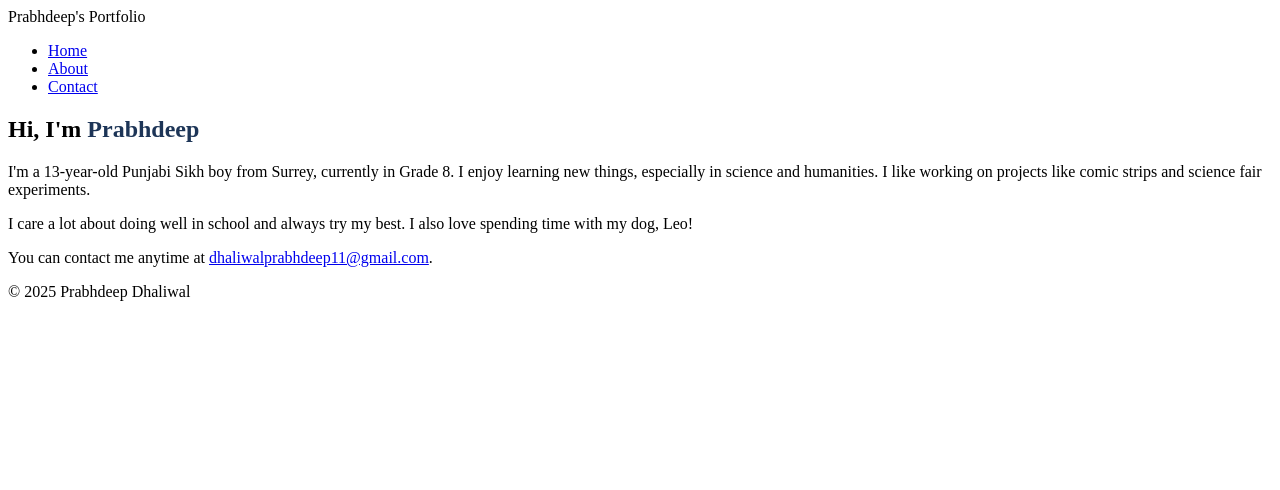
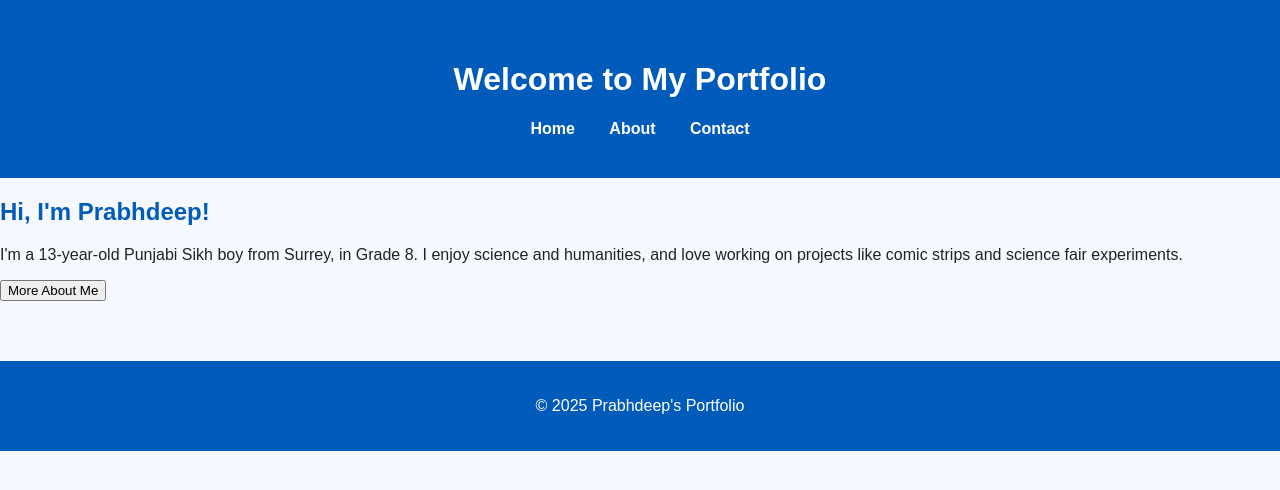
Before and after one commit to Prabhdeep-rgb/Prabhdeep-rgb.github.io, a plain HTML site: page index.html in a window 1280 px wide. Drawn offline with Linux system fonts and the light colour scheme.

Commit message:
Add files via upload

```diff
--- a/index.html
+++ b/index.html
@@ -2,39 +2,28 @@
 <html lang="en">
 <head>
   <meta charset="UTF-8" />
-  <meta name="viewport" content="width=device-width, initial-scale=1.0" />
-  <title>About Me - Prabhdeep</title>
+  <meta name="viewport" content="width=device-width, initial-scale=1.0"/>
+  <title>Prabhdeep's Portfolio</title>
   <link rel="stylesheet" href="styles.css" />
-  <style>
-    .highlight {
-      color: #1d3557;
-      font-weight: bold;
-    }
-  </style>
 </head>
 <body>
-  <header class="site-header">
-    <div class="logo">Prabhdeep's Portfolio</div>
+  <header>
+    <h1>Welcome to My Portfolio</h1>
     <nav>
-      <ul>
-        <li><a href="index.html">Home</a></li>
-        <li><a href="about.html" class="active">About</a></li>
-        <li><a href="contact.html">Contact</a></li>
-      </ul>
+      <a href="index.html">Home</a>
+      <a href="about.html">About</a>
+      <a href="contact.html">Contact</a>
     </nav>
   </header>
 
-  <main class="content-section">
-    <section class="about-box">
-      <h2>Hi, I'm <span class="highlight">Prabhdeep</span></h2>
-      <p>I'm a 13-year-old Punjabi Sikh boy from Surrey, currently in Grade 8. I enjoy learning new things, especially in science and humanities. I like working on projects like comic strips and science fair experiments.</p>
-      <p>I care a lot about doing well in school and always try my best. I also love spending time with my dog, Leo!</p>
-      <p>You can contact me anytime at <a href="mailto:dhaliwalprabhdeep11@gmail.com">dhaliwalprabhdeep11@gmail.com</a>.</p>
-    </section>
-  </main>
+  <div class="container">
+    <h2>Hi, I'm Prabhdeep!</h2>
+    <p>I'm a 13-year-old Punjabi Sikh boy from Surrey, in Grade 8. I enjoy science and humanities, and love working on projects like comic strips and science fair experiments.</p>
+    <button onclick="window.location.href='about.html'">More About Me</button>
+  </div>
 
-  <footer class="site-footer">
-    <p>&copy; 2025 Prabhdeep Dhaliwal</p>
+  <footer>
+    <p>&copy; 2025 Prabhdeep's Portfolio</p>
   </footer>
 </body>
 </html>
--- /dev/null
+++ b/styles.css
@@ -0,0 +1,45 @@
+body {
+  margin: 0;
+  font-family: 'Arial', sans-serif;
+  background-color: #f5f9ff;
+  color: #222;
+}
+
+header {
+  background-color: #005bbb;
+  color: white;
+  text-align: center;
+  padding: 40px 20px;
+}
+
+nav a {
+  color: white;
+  text-decoration: none;
+  margin: 0 15px;
+  font-weight: bold;
+}
+
+nav a:hover {
+  text-decoration: underline;
+}
+
+.main-section {
+  max-width: 800px;
+  background: white;
+  margin: 40px auto;
+  padding: 40px;
+  border-radius: 8px;
+  box-shadow: 0 0 12px rgba(0, 0, 0, 0.05);
+}
+
+h2 {
+  color: #005bbb;
+}
+
+footer {
+  background-color: #005bbb;
+  color: white;
+  text-align: center;
+  padding: 20px;
+  margin-top: 60px;
+}
```
Also changed, not shown: about.html (+7 -16 lines), contact.html (+14 -18 lines).
